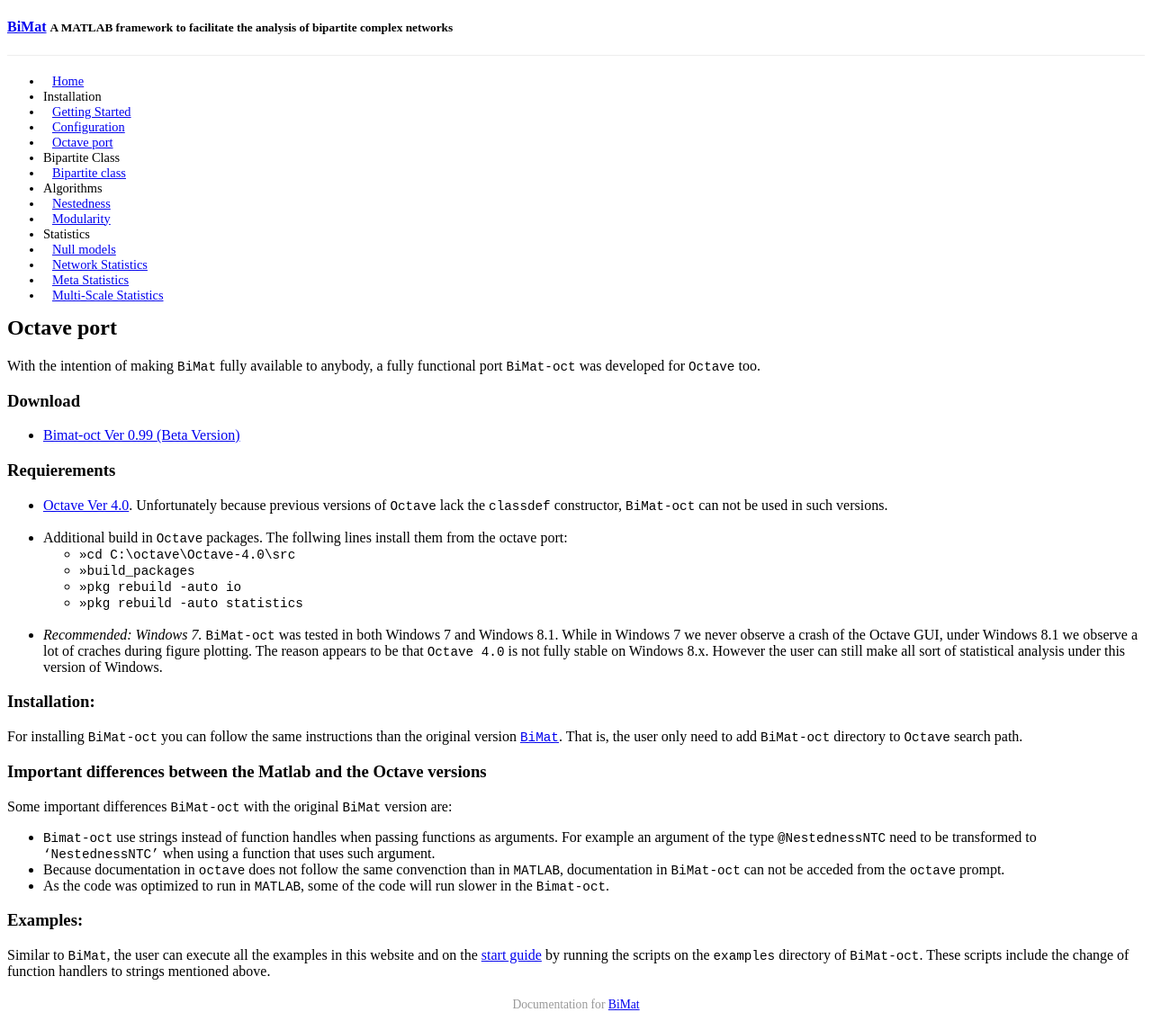
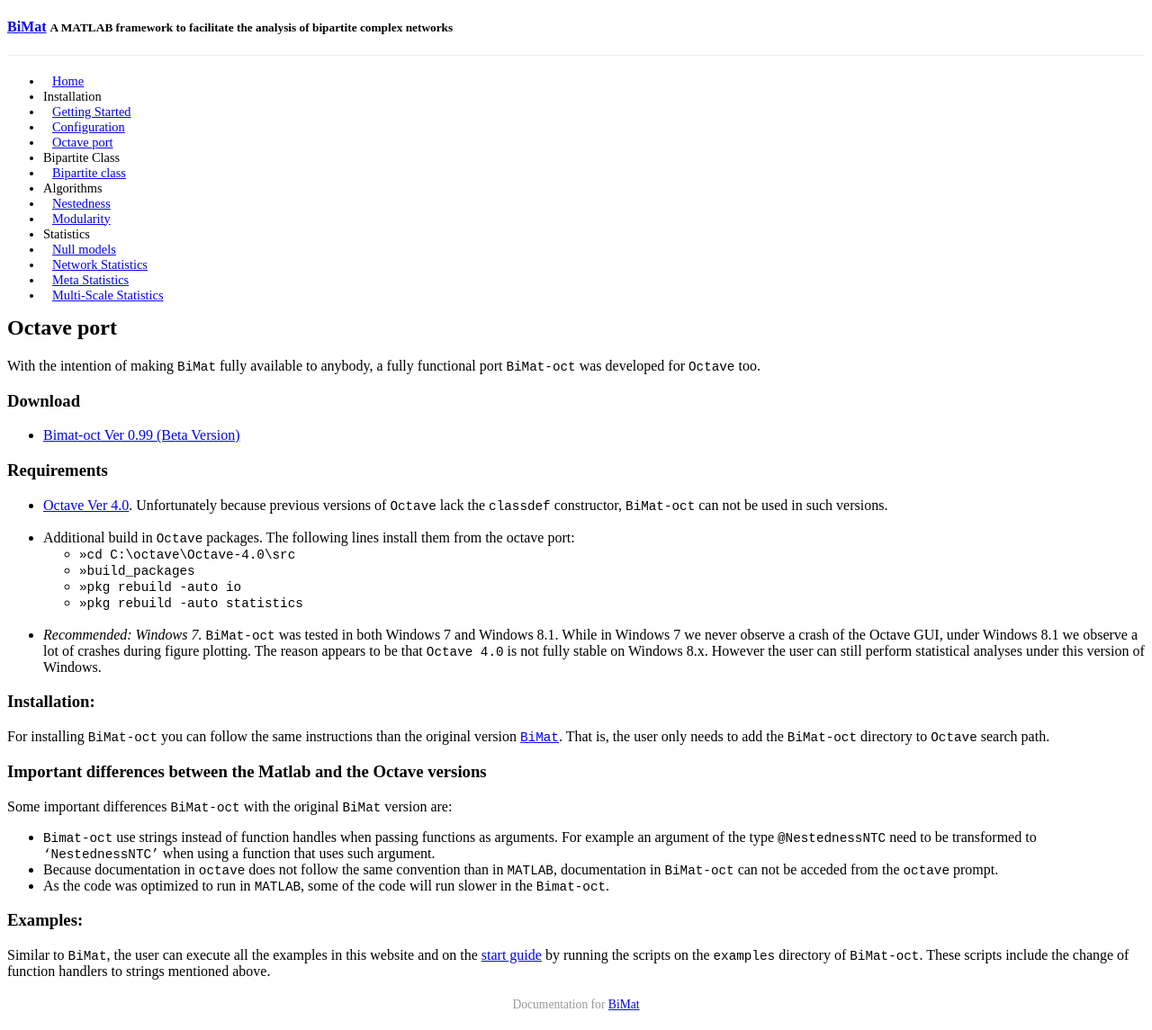
Before and after one commit to bimat/bimat.github.io, a Jekyll site: the page built from _posts/25-02-17-octave_version.md, in a window 1280 px wide. Shown: the whole page at 90% size. Built offline with Jekyll 4.4.1, drawn with Linux system fonts in a browser that asks for light colours; Markdown is read by kramdown in place of the engine named in the settings; a style sheet for code colours, icons or effects is not loaded.

Commit message:
grammar updates

```diff
--- a/_posts/25-02-17-octave_version.md
+++ b/_posts/25-02-17-octave_version.md
@@ -12,22 +12,22 @@
 
 * [Bimat-oct Ver 0.99 (Beta Version)](https://github.com/cesar7f/BiMat/archive/bimat-oct.zip)
 
-### Requierements
+### Requirements
 
 * [Octave Ver 4.0](http://www.gnu.org/software/octave/download.html). Unfortunately because previous versions of <tt>Octave</tt> lack the <tt>classdef</tt>
   constructor, <tt>BiMat-oct</tt> can not be used in such versions.<br><br>
-* Additional build in <tt>Octave</tt> packages. The follwing lines install them from the octave port:
+* Additional build in <tt>Octave</tt> packages. The following lines install them from the octave port:
     * <tt>>>cd C:\octave\Octave-4.0\src</tt>
     * <tt>>>build_packages</tt>
     * <tt>>>pkg rebuild -auto io</tt>
     * <tt>>>pkg rebuild -auto statistics</tt><br><br>
 * _Recommended: Windows 7._ <tt>BiMat-oct</tt> was tested in both Windows 7 and Windows 8.1. While in Windows 7 we never observe a crash of the
-  Octave GUI, under Windows 8.1 we observe a lot of craches during figure plotting. The reason appears to be that <tt>Octave 4.0</tt> is not fully stable
-  on Windows 8.x. However the user can still make all sort of statistical analysis under this version of Windows.
+  Octave GUI, under Windows 8.1 we observe a lot of crashes during figure plotting. The reason appears to be that <tt>Octave 4.0</tt> is not fully stable
+  on Windows 8.x. However the user can still perform statistical analyses under this version of Windows.
 
 ### Installation:
 
-For installing <tt>BiMat-oct</tt> you can follow the same instructions than the original version [<tt>BiMat</tt>](getting_started.html#2). That is, the user only need to add
+For installing <tt>BiMat-oct</tt> you can follow the same instructions than the original version [<tt>BiMat</tt>](getting_started.html#2). That is, the user only needs to add the
 <tt>BiMat-oct</tt> directory to <tt>Octave</tt> search path.
 
 ### Important differences between the Matlab and the Octave versions
@@ -36,7 +36,7 @@
 
 * <tt>Bimat-oct</tt> use strings instead of function handles when passing functions as arguments. For example an argument of the type
   <tt>@NestednessNTC</tt> need to be transformed to <tt>'NestednessNTC'</tt> when using a function that uses such argument.
-* Because documentation in <tt>octave</tt> does not follow the same convenction than in <tt>MATLAB</tt>, documentation in <tt>BiMat-oct</tt>
+* Because documentation in <tt>octave</tt> does not follow the same convention than in <tt>MATLAB</tt>, documentation in <tt>BiMat-oct</tt>
   can not be acceded from the <tt>octave</tt> prompt.
 * As the code was optimized to run in <tt>MATLAB</tt>, some of the code will run slower in the <tt>Bimat-oct</tt>.
 
```
